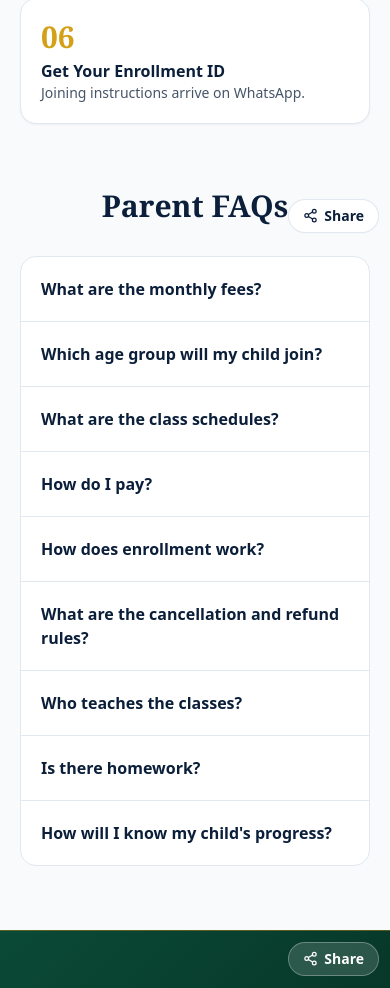
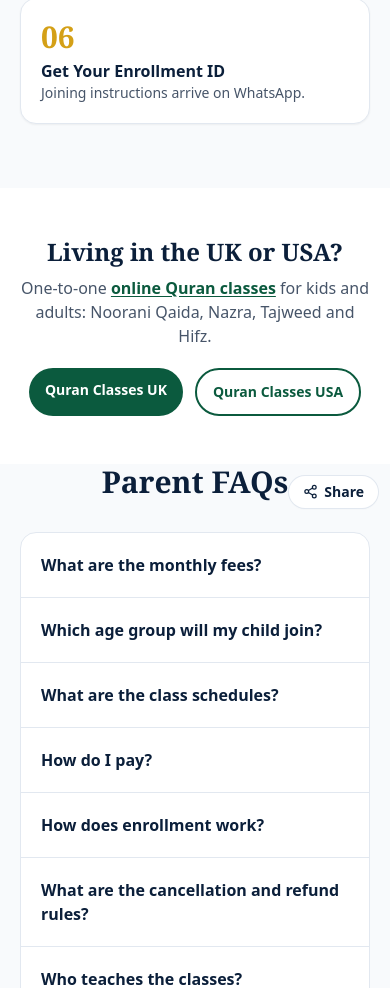
Before and after one commit to adeel231/Abu-Bakkar-website, a Next.js app: page / in a window 390 px wide. Shown: the part 7979-8967 px from the top of the page. Built offline with nearby package versions, Linux system fonts and the light colour scheme; no server answers.

Commit message:
SEO: internal links from home page to UK/USA Quran classes
Co-Authored-By: Claude Sonnet 5.5 <noreply@anthropic.com>

```diff
--- a/app/page.tsx
+++ b/app/page.tsx
@@ -1,3 +1,4 @@
+import Link from "next/link";
 import Footer from "@/components/Footer";
 import Tracker, { EnrollLink } from "@/components/Tracker";
 import { HandHeart, HeartHandshake, ShieldCheck, Hourglass, Landmark, Star, CalendarCheck, MessagesSquare, GraduationCap, TrendingUp, Sprout, Video, ClipboardList, type LucideIcon } from "lucide-react";
@@ -167,6 +168,20 @@ export default async function Home() {
         </div>
       </section>
 
+      {/* INTERNATIONAL QURAN CLASSES (internal link to the UK/USA section) */}
+      <section id="quran-international" className="bg-white text-navy">
+        <div className="mx-auto flex max-w-5xl flex-col items-center gap-5 px-5 py-12 text-center md:flex-row md:justify-between md:text-left">
+          <div>
+            <h2 className="font-serif text-2xl font-bold md:text-3xl">Living in the UK or USA?</h2>
+            <p className="mt-2 text-slate-600">One-to-one <Link href="/quran" className="font-semibold text-[#0b5a3e] underline underline-offset-2">online Quran classes</Link> for kids and adults: Noorani Qaida, Nazra, Tajweed and Hifz.</p>
+          </div>
+          <div className="flex shrink-0 gap-3">
+            <Link href="/quran/uk" className="whitespace-nowrap rounded-full bg-[#0b5a3e] px-4 py-3 text-sm font-bold text-white hover:bg-[#094a33] sm:px-5 sm:text-base">Quran Classes UK</Link>
+            <Link href="/quran/usa" className="whitespace-nowrap rounded-full border-2 border-[#0b5a3e] px-4 py-3 text-sm font-bold sm:px-5 sm:text-base text-[#0b5a3e] hover:bg-[#0b5a3e] hover:text-white">Quran Classes USA</Link>
+          </div>
+        </div>
+      </section>
+
       {/* FAQ */}
       <section id="faq" className="relative bg-slate-50 text-navy">
         <ShareButton id="faq" corner="top-right" title="Parent FAQs" text="Answers to common parent questions about Abu Bakkar Academy." />
```
